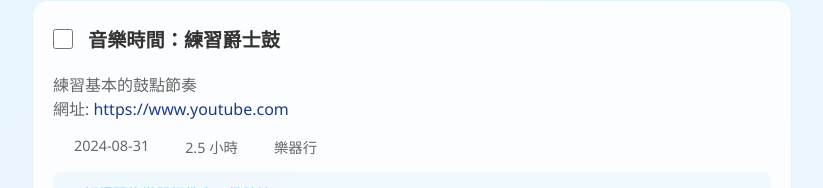
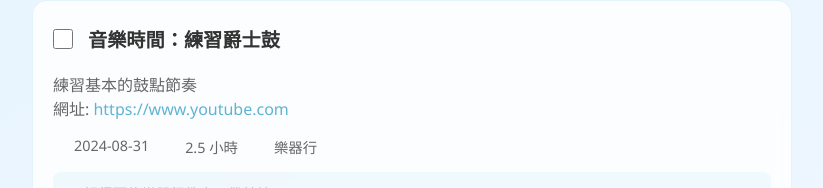
Before and after one commit to cyanshub/starter-vue-todolist, a Vue app: page /todos in a window 1280 px wide. Shown: the part 587-775 px from the top of the page, without its empty margins (228-1051 px from the left). Built offline with nearby package versions, Linux system fonts and the light colour scheme; some icons are missing.

Commit message:
fix: 優化超連結的解析樣式

```diff
--- a/src/views/TodoList.vue
+++ b/src/views/TodoList.vue
@@ -342,7 +342,21 @@ export default {
       return content.replace(urlRegex, (url) => {
         // 限制顯示長度為 50 個字元，超過則用省略符號
         const displayText = url.length > 50 ? url.substring(0, 50) + '...' : url
-        return `<a href="${url}" target="_blank" rel="noopener noreferrer" style="color: #1e3a8a; text-decoration: none; transition: all 0.3s ease; white-space: nowrap;" onmouseover="this.style.color='#0f172a'; this.style.textDecoration='underline';" onmouseout="this.style.color='#1e3a8a'; this.style.textDecoration='none';" title="${url}">${displayText}</a>`
+        return `<a href="${url}" target="_blank" rel="noopener noreferrer"
+          style="
+            color: #5fb4d3;
+            text-decoration: none;
+            transition: all 0.3s ease;
+            white-space: nowrap;
+          "
+          onmouseover="this.style.color='#0f172a'; this.style.textDecoration='underline';"
+          onmouseout="this.style.color='#5fb4d3'; this.style.textDecoration='none';"
+          onfocus="this.style.outline='2px solid #cceffc';"
+          onblur="this.style.outline='none';"
+          onmousedown="this.style.color='#1e3a8a';"
+          onmouseup="this.style.color='#0f172a';"
+          title="${url}"
+        >${displayText}</a>`
       })
     },
 
```
